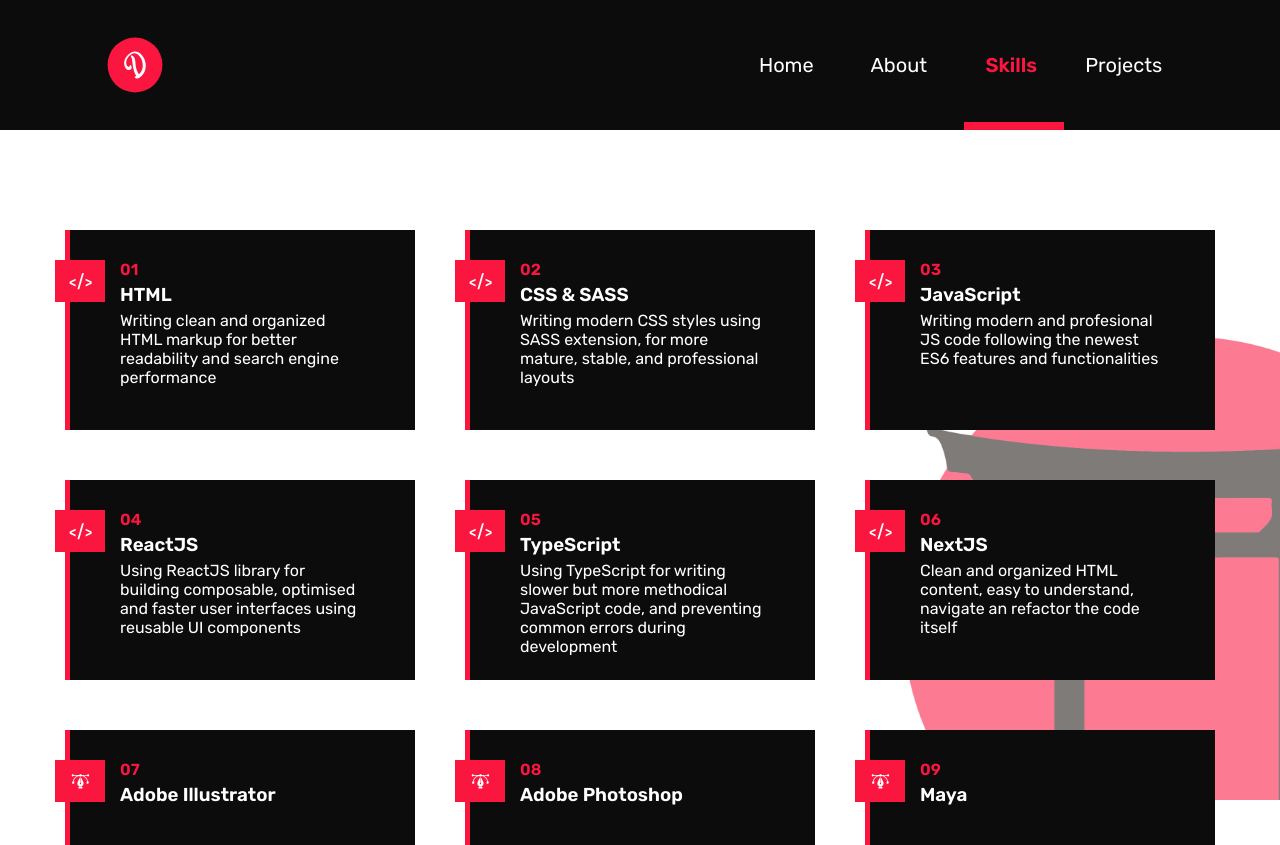
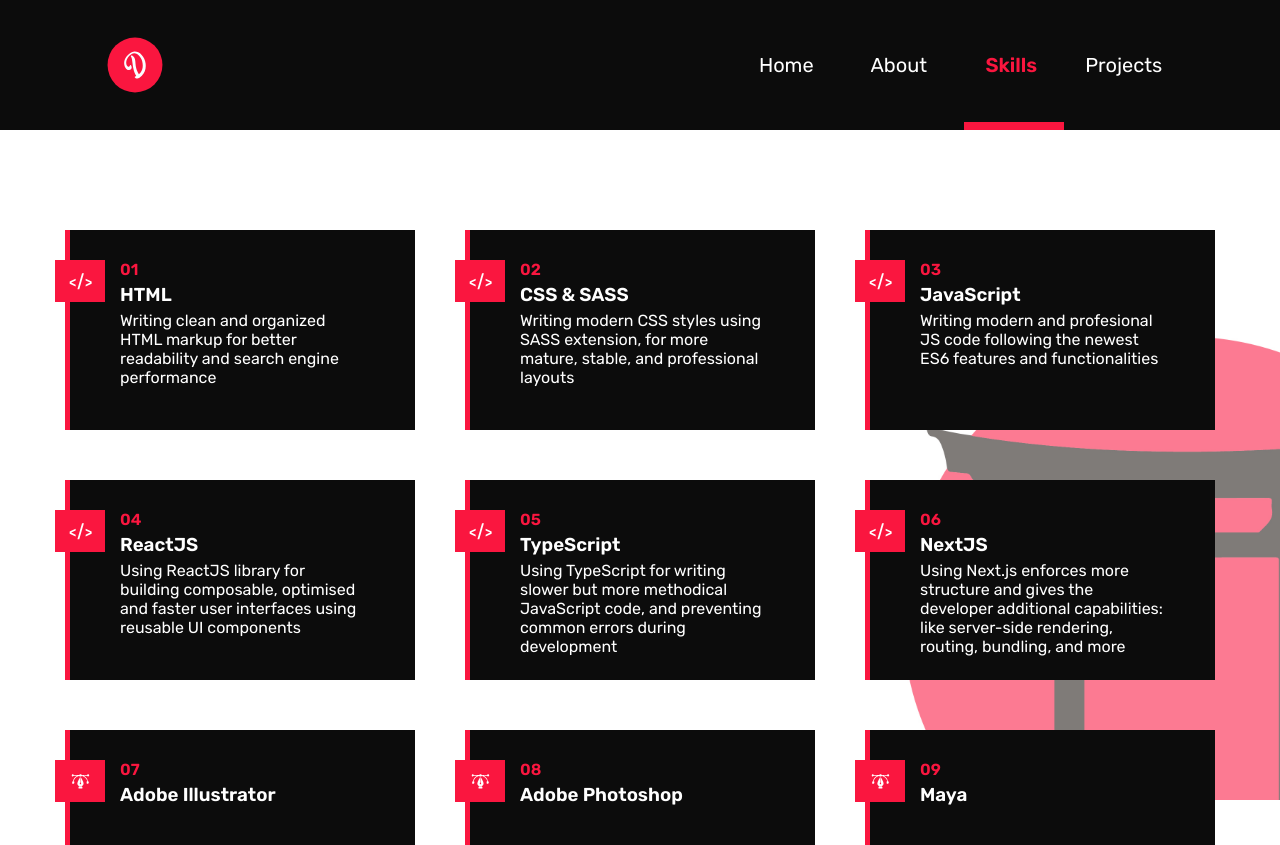
Before and after one commit to iDamjan/my-portfolio, a React (Create React App) app: page /#/skills in a window 1280 px wide. Built offline with nearby package versions, Linux system fonts and the light colour scheme.

Commit message:
Added favicon and title changed

```diff
--- a/public/index.html
+++ b/public/index.html
@@ -34,7 +34,7 @@
       work correctly both with client-side routing and a non-root public URL.
       Learn how to configure a non-root public URL by running `npm run build`.
     -->
-    <title>React App</title>
+    <title>DS Portfolio</title>
   </head>
   <body>
     <noscript>You need to enable JavaScript to run this app.</noscript>
--- a/src/components/skills-content/cardSkills.js
+++ b/src/components/skills-content/cardSkills.js
@@ -33,7 +33,7 @@
     id: "06",
     skill: "NextJS",
     content:
-      "Clean and organized HTML content, easy to understand, navigate an refactor the code itself",
+      "Using Next.js enforces more structure and gives the developer additional capabilities: like server-side rendering, routing, bundling, and more",
 
   },
 ];
```
Also changed, not shown: 1 other file (tests, documents, lock files or other folders).
